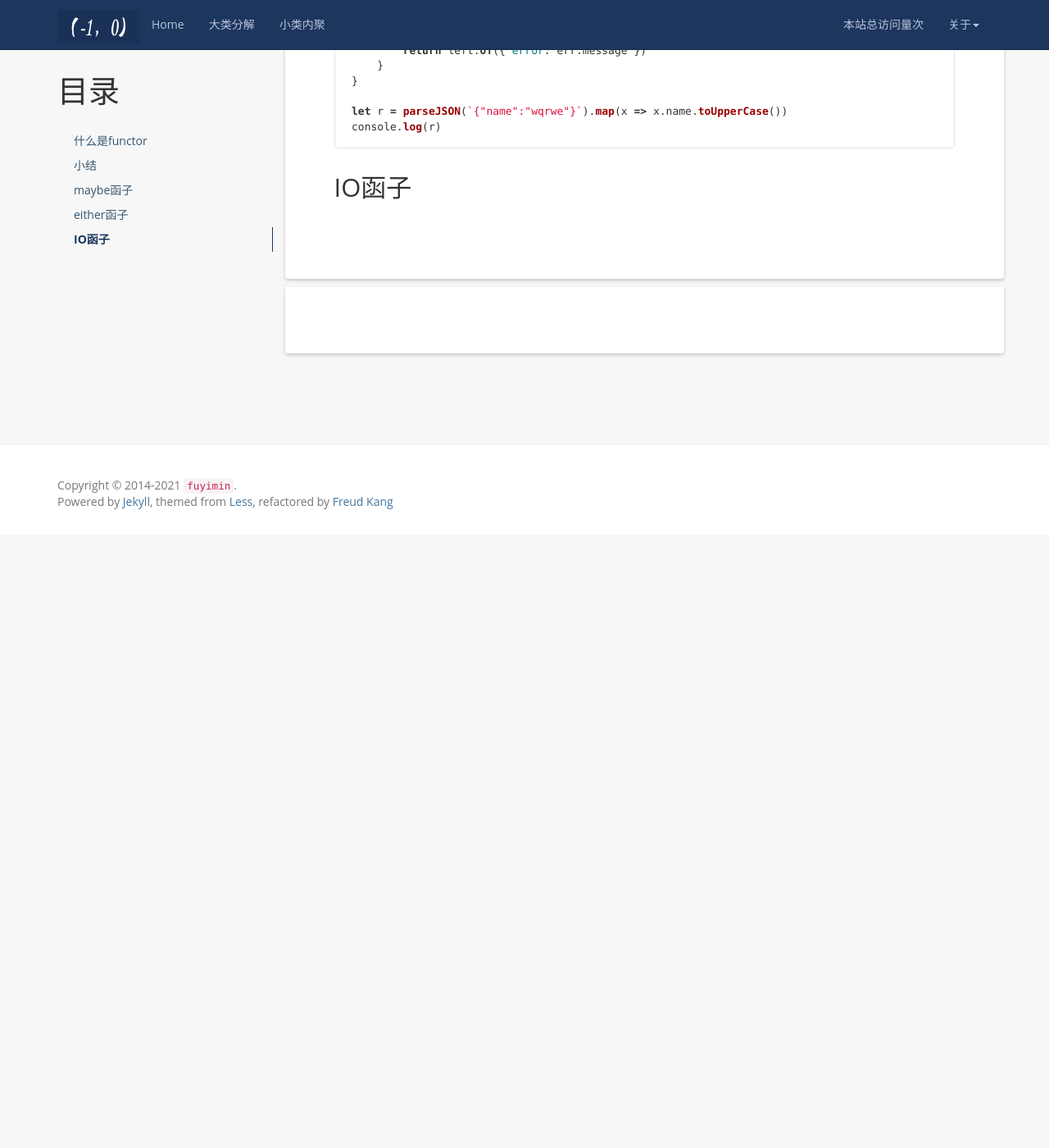
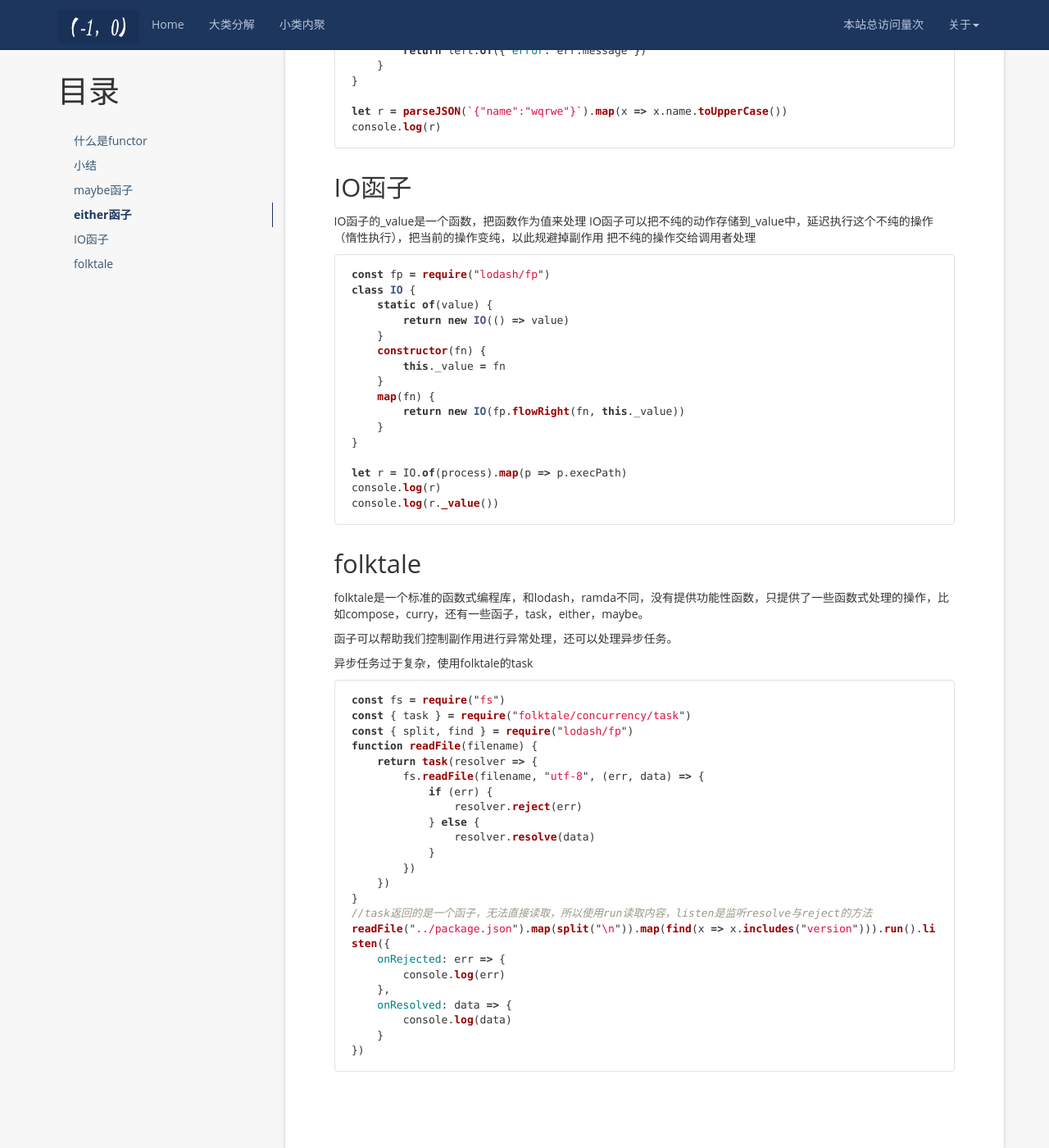
Before and after one commit to aimiy/aimiy.github.io, a Jekyll site: the page built from _posts/notes/js/2021-06-11-函子.md, in a window 1280 px wide and 1400 px high, scrolled down 2712 px. Shown: the whole window at 82% size. Built offline with Jekyll 4.4.1, drawn with Linux system fonts in a browser that asks for light colours; nearby versions of some CDN libraries; a script that is not in the unit is left out; comment, search, counter and statistics services are not loaded; before the commit the page ends 3364 px from its top, so only the background shows below that.

Commit message:
folktale

````diff
--- a/_posts/notes/js/2021-06-11-函子.md
+++ b/_posts/notes/js/2021-06-11-函子.md
@@ -140,3 +140,60 @@ console.log(r)
 ```
 
 ## IO函子
+
+IO函子的_value是一个函数，把函数作为值来处理
+IO函子可以把不纯的动作存储到_value中，延迟执行这个不纯的操作（惰性执行），把当前的操作变纯，以此规避掉副作用
+把不纯的操作交给调用者处理
+
+```js
+const fp = require("lodash/fp")
+class IO {
+    static of(value) {
+        return new IO(() => value)
+    }
+    constructor(fn) {
+        this._value = fn
+    }
+    map(fn) {
+        return new IO(fp.flowRight(fn, this._value))
+    }
+}
+
+let r = IO.of(process).map(p => p.execPath)
+console.log(r)
+console.log(r._value())
+```
+
+## folktale
+
+folktale是一个标准的函数式编程库，和lodash，ramda不同，没有提供功能性函数，只提供了一些函数式处理的操作，比如compose，curry，还有一些函子，task，either，maybe。
+
+函子可以帮助我们控制副作用进行异常处理，还可以处理异步任务。
+
+异步任务过于复杂，使用folktale的task
+
+```js
+const fs = require("fs")
+const { task } = require("folktale/concurrency/task")
+const { split, find } = require("lodash/fp")
+function readFile(filename) {
+    return task(resolver => {
+        fs.readFile(filename, "utf-8", (err, data) => {
+            if (err) {
+                resolver.reject(err)
+            } else {
+                resolver.resolve(data)
+            }
+        })
+    })
+}
+//task返回的是一个函子，无法直接读取，所以使用run读取内容，listen是监听resolve与reject的方法
+readFile("../package.json").map(split("\n")).map(find(x => x.includes("version"))).run().listen({
+    onRejected: err => {
+        console.log(err)
+    },
+    onResolved: data => {
+        console.log(data)
+    }
+})
+```
````
